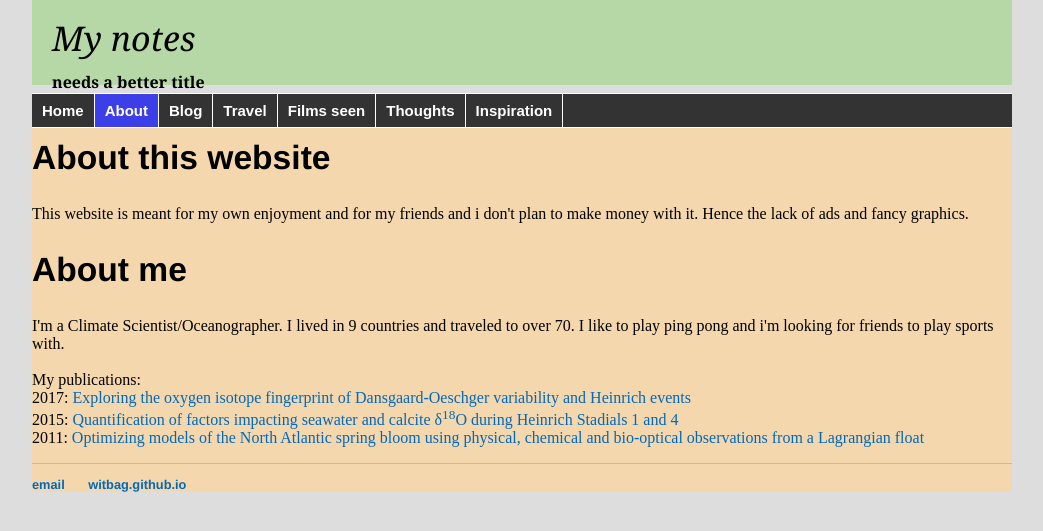
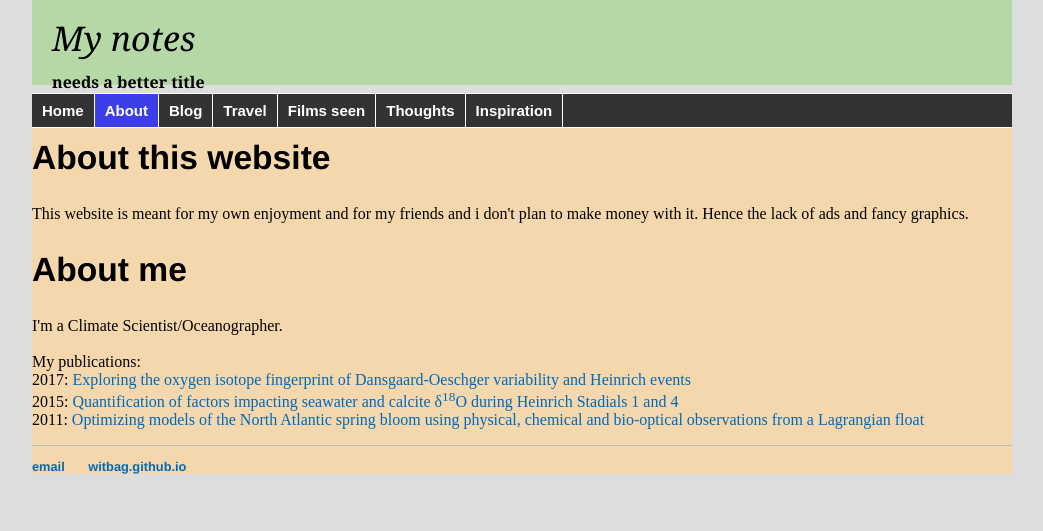
Before and after one commit to witbag/witbag.github.io, a Jekyll site: the page built from about/index.html, in a window 1280 px wide. Shown: the top 531 px of the page, without its empty margins (118-1161 px from the left). Built offline with Jekyll 4.4.1, drawn with Linux system fonts in a browser that asks for light colours.

Commit message:
Update index.html

```diff
--- a/about/index.html
+++ b/about/index.html
@@ -7,7 +7,7 @@ title: About
 <h2>About this website</h2>
 			<p>This website is meant for my own enjoyment and for my friends and i don't plan to make money with it. Hence the lack of ads and fancy graphics.</p>
 			<h2>About me</h2>
-			<p>I'm a Climate Scientist/Oceanographer. I lived in 9 countries and traveled to over 70. I like to play ping pong and i'm looking for friends to play sports with.<br>
+			<p>I'm a Climate Scientist/Oceanographer.<br>
 <br>
 My publications:<br>
 2017: <a href="https://www.sciencedirect.com/science/article/pii/S0277379117300203" target=_blank>Exploring the oxygen isotope fingerprint of Dansgaard-Oeschger variability and Heinrich events</a><br>
```
